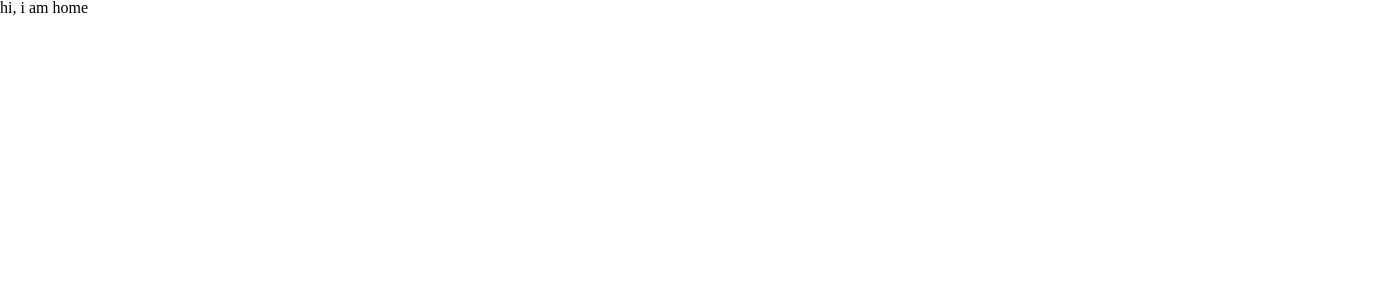
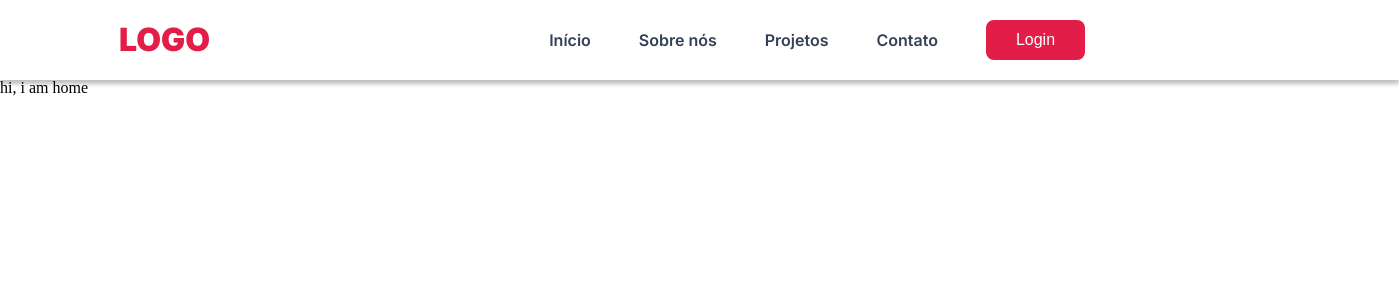
Before and after one commit to Projeto-Final-M3-Grupo-1/Projeto-Final, a React (Create React App) app: page /home in a window 1280 px wide. Shown: the top 300 px of the page, 1399 px wide, since content can reach past the window. Built offline with nearby package versions, Linux system fonts and the light colour scheme.

Commit message:
feat:Add Header

```diff
--- /dev/null
+++ b/src/Components/Header/header.ts
@@ -0,0 +1,59 @@
+import styled from "styled-components";
+export const StyledHeader = styled.header`
+  width: 100%;
+  display: flex;
+  height: 80px;
+  background-color: --var(white);
+  box-shadow: 0px 4px 4px rgba(0, 0, 0, 0.25);
+  align-items: center;
+  justify-content: space-around;
+  padding-left: 119px;
+
+  h2 {
+    font-size: 2rem;
+    font-family: "Inter";
+    color: var(--rose-600);
+    font-weight: 900;
+    align-items: center;
+    text-transform: uppercase;
+  }
+
+  nav {
+    display: flex;
+    justify-content: flex-end;
+    width: 100%;
+    height: 80px;
+    align-items: center;
+    font-family: "Inter";
+    gap: 48px;
+    text-decoration: none;
+    list-style: none;
+    padding-right: 314px;
+
+    .links--menu_header {
+      text-decoration-line: none;
+      font-size: 1rem;
+      color: var(--slate-700);
+      font-weight: 600;
+    }
+  }
+
+  button {
+    background-color: var(--rose-600);
+    color: var(--white);
+    width: 99px;
+    height: 40px;
+    font-size: 1rem;
+    border: none;
+    border-radius: 8px;
+
+    :hover {
+      transition: 0.2s;
+      background-color: var(--rose-700);
+      border: none;
+      height: 40px;
+      border-radius: 8px;
+      align-items: center;
+    }
+  }
+`;
--- a/src/Components/Header/index.tsx
+++ b/src/Components/Header/index.tsx
@@ -1 +1,28 @@
-<></>;
+import React from "react";
+import { Link } from "react-router-dom";
+import { StyledHeader } from "./header";
+
+function Headers() {
+  return (
+    <StyledHeader>
+      <h2>Logo</h2>
+      <nav>
+        <Link className="links--menu_header" to="/home">
+          Início
+        </Link>
+        <Link className="links--menu_header" to="/sobre-nos">
+          Sobre nós
+        </Link>
+        <Link className="links--menu_header" to="/projetos">
+          Projetos
+        </Link>
+        <Link className="links--menu_header" to="/contato">
+          Contato
+        </Link>
+        <button type="button">Login</button>
+      </nav>
+    </StyledHeader>
+  );
+}
+
+export default Headers;
--- a/src/Pages/Home/index.tsx
+++ b/src/Pages/Home/index.tsx
@@ -1,15 +1,9 @@
+import Headers from "../../Components/Header";
 export function Home() {
-    return (
-        <>
-            <h1>hi, i am home</h1>
-            {/*
-                HEADER
-                MAIN
-                CARDS
-                SOBRE NOS
-                PROJETOS FINALIZADOS
-                FOOTER
-             */}
-        </>
-    );
+  return (
+    <>
+      {<Headers />}
+      <h1>hi, i am home</h1>
+    </>
+  );
 }
```
